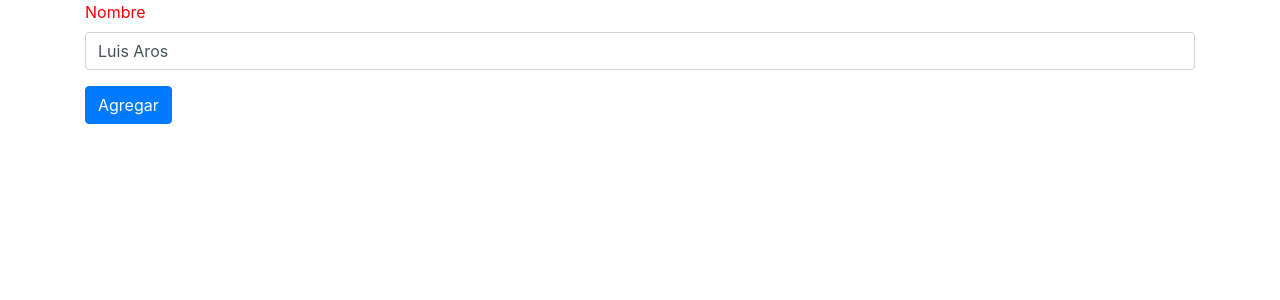
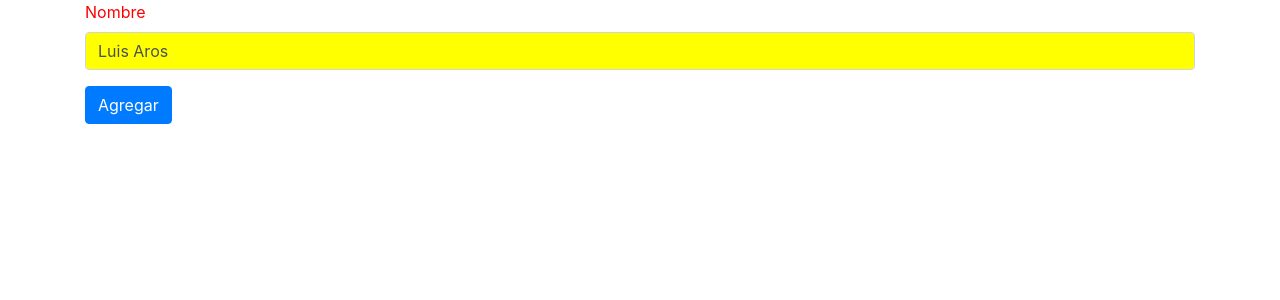
Before and after one commit to arellano84/meuprojecto, an Angular app: page / in a window 1280 px wide. Shown: the top 300 px of the page. Built offline with nearby package versions, Linux system fonts and the light colour scheme.

Commit message:
11.1. Criando diretivas customizadas

```diff
--- a/src/app/app.module.ts
+++ b/src/app/app.module.ts
@@ -7,13 +7,15 @@
 import { BemVindoComponent } from './bem-vindo/bem-vindo.component';
 import { TrabajadorCardComponent } from './trabajador-card/trabajador-card.component';
 import { TrabajadorFormComponent } from './trabajador-form/trabajador-form.component';
+import { CampoColoridoDirective } from './campo-colorido.directive';
 
 @NgModule({
   declarations: [
     AppComponent,
     BemVindoComponent,
     TrabajadorCardComponent,
-    TrabajadorFormComponent
+    TrabajadorFormComponent,
+    CampoColoridoDirective
   ],
   imports: [
     BrowserModule,
--- /dev/null
+++ b/src/app/campo-colorido.directive.ts
@@ -0,0 +1,17 @@
+import { element } from 'protractor';
+import { Directive, ElementRef, Renderer2 } from '@angular/core';
+
+@Directive({
+  selector: '[appCampoColorido]'
+  // selector: '[input]' <-- cambiaria automaticamente a todos los input sin agregar el nuevo.
+})
+export class CampoColoridoDirective {
+
+  constructor(private elementRef: ElementRef,
+    private renderer: Renderer2) {
+      console.log(this.elementRef.nativeElement);
+      this.renderer.setStyle(this.elementRef.nativeElement,
+        'background-color', 'yellow');
+    }
+
+}
--- a/src/app/trabajador-form/trabajador-form.component.html
+++ b/src/app/trabajador-form/trabajador-form.component.html
@@ -9,7 +9,7 @@
   <div class="form-group">
       <label>Nombre</label>
       <input type="text" class="form-control" [(ngModel)]="nombre"
-      (focus)="agregado=false">
+      (focus)="agregado=false" appCampoColorido>
   </div>
 
   <button type="button" class="btn btn-primary"
```
